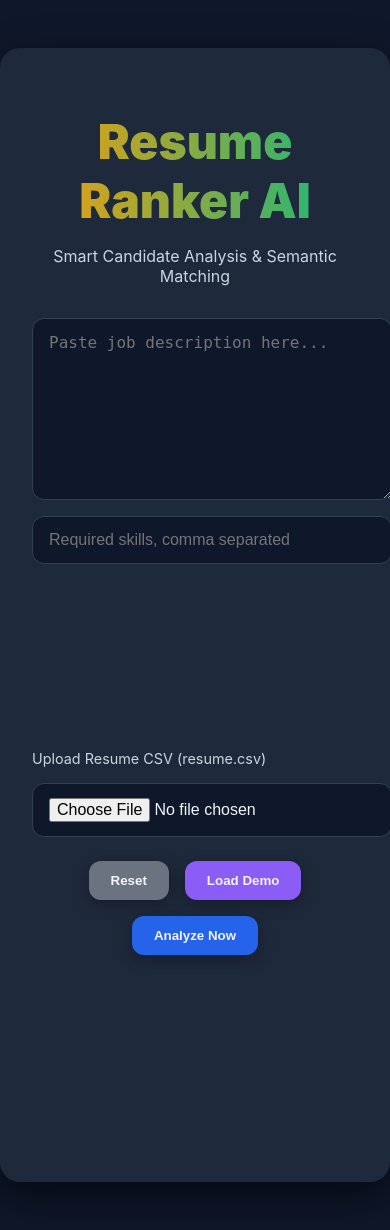
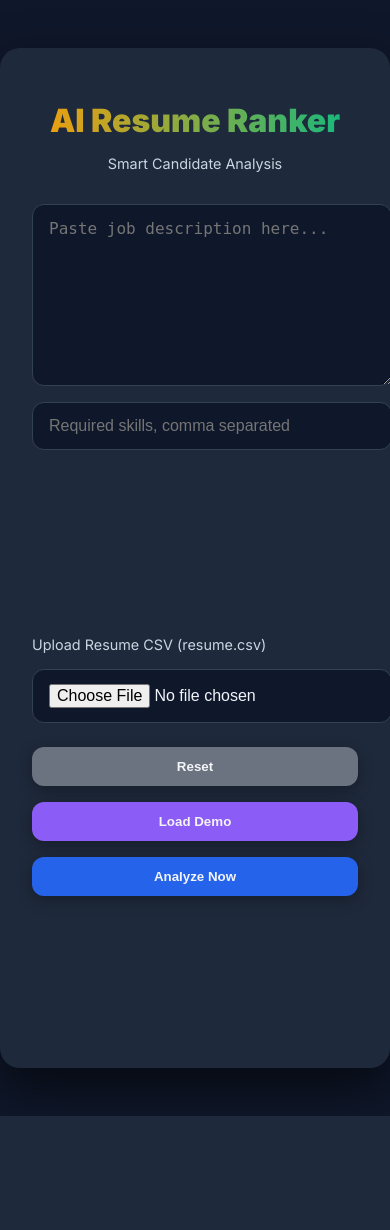
Before and after one commit to Karina-p1/FUTURE_ML_03, a FastAPI app: page / in a window 390 px wide. After the commit the page ends 1116 px from the top, so only its background shows below. Run offline with FastAPI, Linux system fonts and the light colour scheme; parts of the project's set-up code (start-up, migrations or seed data) failed here and were passed over.

Commit message:
feat: Enhance UI styling and responsiveness for the resume analyzer

```diff
--- a/web_interface/templates/index.html
+++ b/web_interface/templates/index.html
@@ -5,6 +5,8 @@
     <meta name="viewport" content="width=device-width, initial-scale=1.0" />
     <title>Smart Resume Analyzer</title>
     <style>
+      /* Fonts & Body */
+      @import url("https://fonts.googleapis.com/css2?family=Inter:wght@400;600;900&display=swap");
       body {
         margin: 0;
         font-family: "Inter", sans-serif;
@@ -18,7 +20,8 @@
         padding: 2rem;
         background: #1e293b;
         border-radius: 20px;
-        box-shadow: 0 15px 40px rgba(0, 0, 0, 0.6);
+        box-shadow: 0 20px 50px rgba(0, 0, 0, 0.6);
+        transition: transform 0.3s ease;
       }
 
       header {
@@ -188,13 +196,24 @@
           justify-content: center;
         }
       }
+      @media (max-width: 500px) {
+        header h1 {
+          font-size: 2rem;
+        }
+        header p {
+          font-size: 0.9rem;
+        }
+        button {
+          flex: 1 1 100%;
+        }
+      }
     </style>
   </head>
   <body>
     <div class="container">
       <header>
-        <h1>Resume Ranker AI</h1>
-        <p>Smart Candidate Analysis & Semantic Matching</p>
+        <h1>AI Resume Ranker</h1>
+        <p>Smart Candidate Analysis</p>
       </header>
 
       <form id="uploadForm">
```
Also changed, not shown: other parts of web_interface/templates/index.html (+22 -17 lines).
